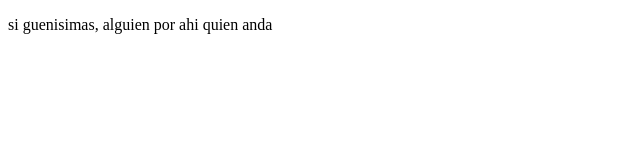
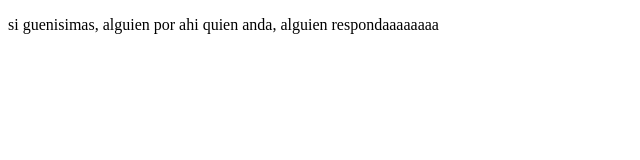
Before and after one commit to javiermtorres27/proyectoDemoCursoPrework, a plain HTML site: page index.html in a window 1280 px wide. Shown: the whole page, without its empty margins (0-640 px from the left). Drawn offline with Linux system fonts and the light colour scheme.

Commit message:
cambios agregamos

```diff
--- a/index.html
+++ b/index.html
@@ -9,7 +9,7 @@
 <body>
     <p>
         si guenisimas, alguien por ahi
-        quien anda
+        quien anda, alguien respondaaaaaaaa
     </p>
 </body>
 </html>
```
